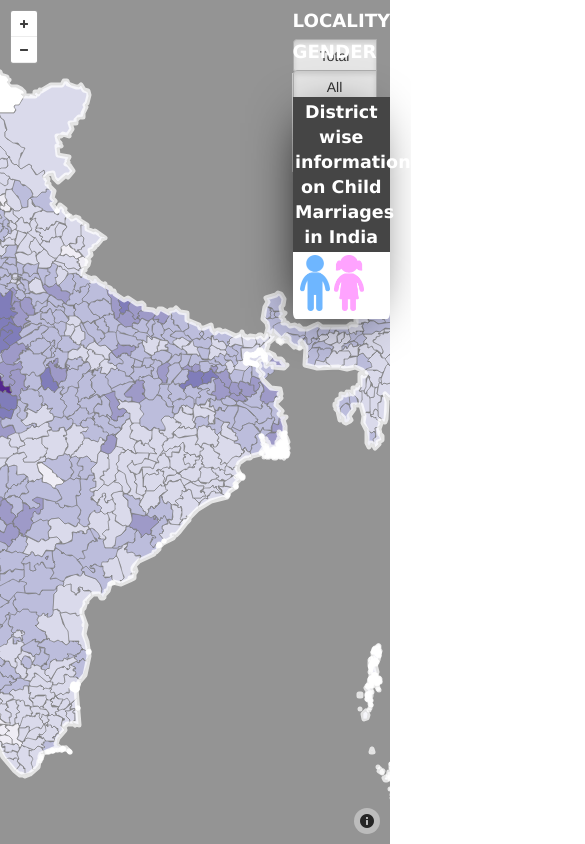
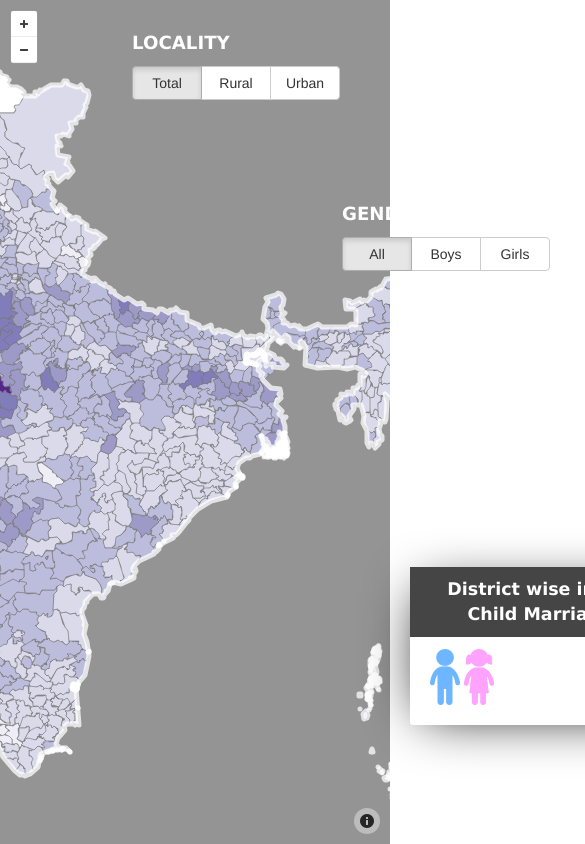
Before and after one commit to gggodhwani/wicked_wedlocks, a plain HTML site: page index.html in a window 390 px wide. Shown: the top 844 px of the page, 585 px wide, since content can reach past the window. Drawn offline with Linux system fonts and the light colour scheme.

Commit message:
Fixed styling for mobile devices

```diff
--- a/assets/css/style.css
+++ b/assets/css/style.css
@@ -6,13 +6,13 @@ body { margin:0; padding:0; }
 .leaflet-popup-content-wrapper {
 	pointer-events: none;
 }
-.btn{width:6em}
+.btn{width:70px}
 .btn-group-heading{font-size: 130%; text-transform: uppercase}
 .heading{font-weight: bold; font-family: "Lucida Sans Unicode", "Lucida Grande", sans-serif; color:white;}
-#locality-panel{position:fixed; left: 75%; z-index:2;margin:2% 0% 0% 0%;}
-#gender-panel{position:fixed; left: 75%; z-index:2;margin:10% 0% 0% 0%;}
-#datapanel{position:relative; float: right; z-index: 2; width:25%; height:70%; background-color: #ffffff; padding:2%; border-radius: 3%; margin:25% 0% 0% 0%; -webkit-box-shadow: -6px 7px 54px -18px rgba(0,0,0,1); -moz-box-shadow: -6px 7px 54px -18px rgba(0,0,0,1); box-shadow: -6px 7px 54px -18px rgba(0,0,0,1);}
-#panel-heading{text-align: center; margin:-10% -9.5% 0% -9.5%; border-radius: 0%; padding: 3%; background-color: #454545; font-size: 125%;}
+#locality-panel{position:relative; float:right; right: 50px; top:30px; z-index:2;}
+#gender-panel{position:relative; float:right; left: 160px; top:120px; z-index:2;}
+#datapanel{position:relative; float: right; left:370px; top: 380px; z-index: 2; width:350px; height:auto; background-color: #ffffff; padding:20px; border-radius: 3px; margin:25px 0px 0px 0px; -webkit-box-shadow: -6px 7px 54px -18px rgba(0,0,0,1); -moz-box-shadow: -6px 7px 54px -18px rgba(0,0,0,1); box-shadow: -6px 7px 54px -18px rgba(0,0,0,1);}
+#panel-heading{position:relative; text-align: center; border-radius: 0px; margin: -20px -20px 0px -20px; padding: 10px; background-color: #454545; font-size: 125%;}
 .data-row{font-size: 100%; padding-top:1%}
 #district-name{font-size: 115%; text-transform: uppercase; margin-top: 2%; color: #4D4D4D;}
 .btn-group{float: right; margin-top:5%; margin-bottom: 5%}
```
